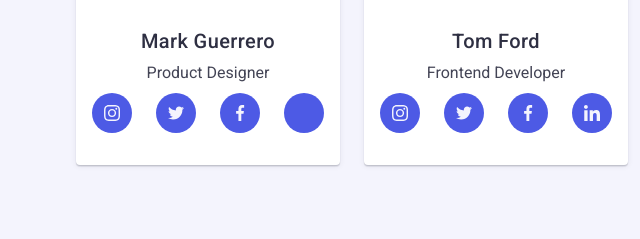
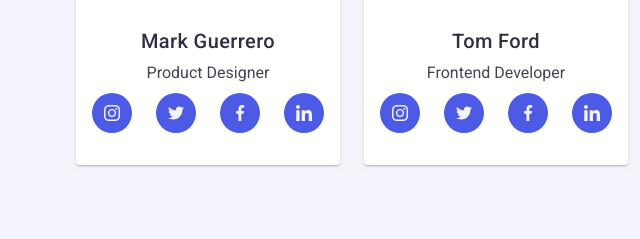
Before and after one commit to Maxiduck23/goit-markup-hw-06, a plain HTML site: page index.html in a window 1280 px wide. Shown: the part 1632-1871 px from the top of the page, 0-640 px from the left. Drawn offline with nearby package versions, Linux system fonts and the light colour scheme.

Commit message:
linkedin_bug

```diff
--- a/index.html
+++ b/index.html
@@ -191,7 +191,7 @@
                         height="16"
                         class="icon-media"
                       >
-                        <use href="./images/icons.svg#icon-linkedin"></use></svg
+                        <use href="./images/icons.svg#linkedin"></use></svg
                     ></a>
                   </li>
                 </ul>
```
